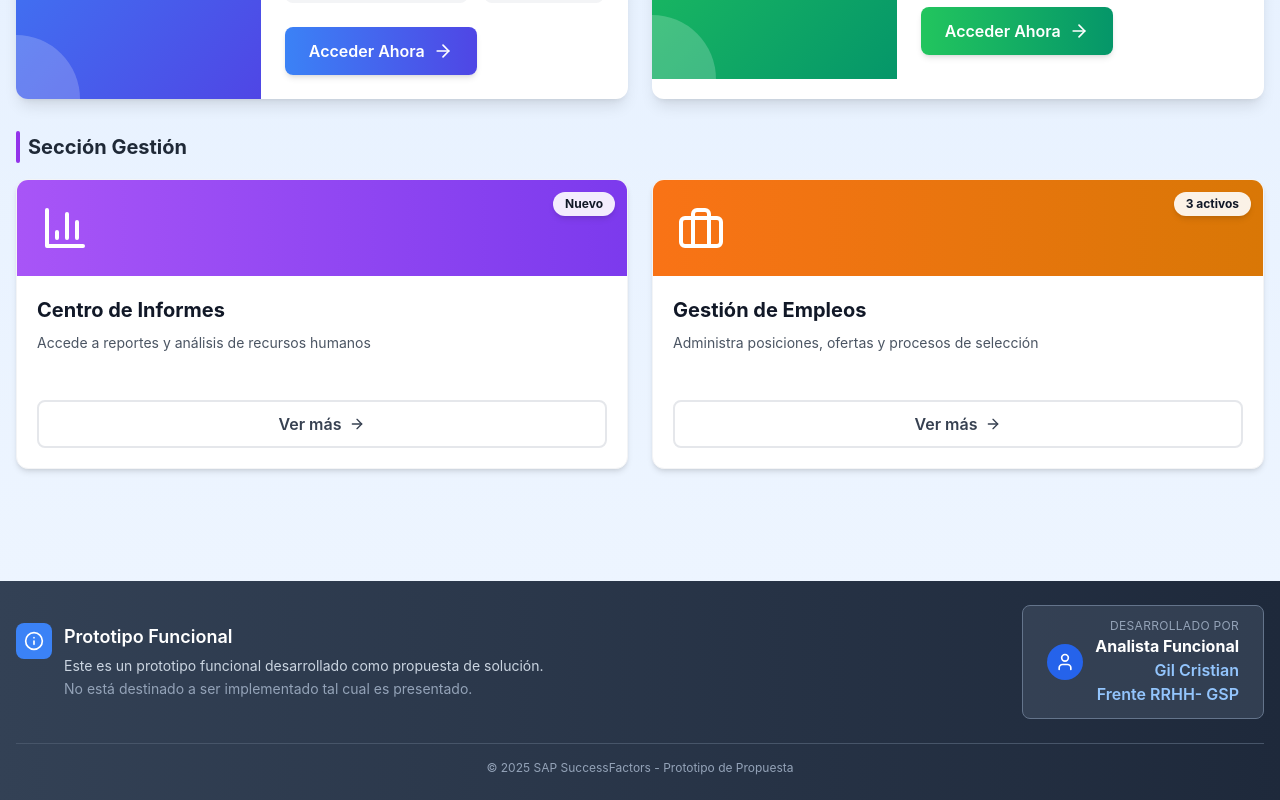
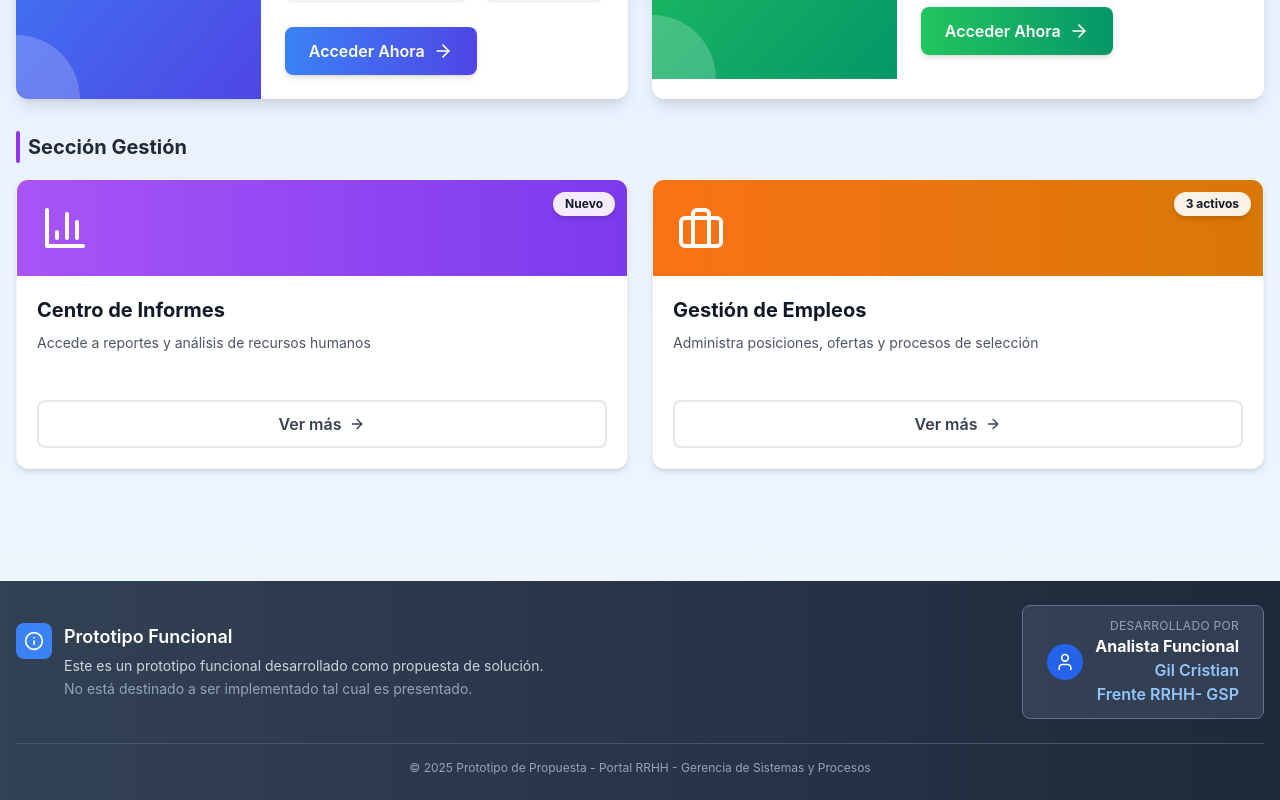
Before and after one commit to Shirslock/PortalRH, a React (Create React App) app: page / in a window 1280 px wide. Shown: the part 1409-2209 px from the top of the page. Built offline with nearby package versions, Linux system fonts and the light colour scheme.

Commit message:
Cambio en el Footer

```diff
--- a/src/components/Footer.jsx
+++ b/src/components/Footer.jsx
@@ -41,7 +41,7 @@ export default function Footer() {
         {/* Línea divisoria */}
         <div className="border-t border-slate-600 mt-6 pt-4">
           <p className="text-center text-slate-400 text-xs">
-            © {new Date().getFullYear()} SAP SuccessFactors - Prototipo de Propuesta
+            © {new Date().getFullYear()}  Prototipo de Propuesta - Portal RRHH - Gerencia de Sistemas y Procesos
           </p>
         </div>
       </div>
```
